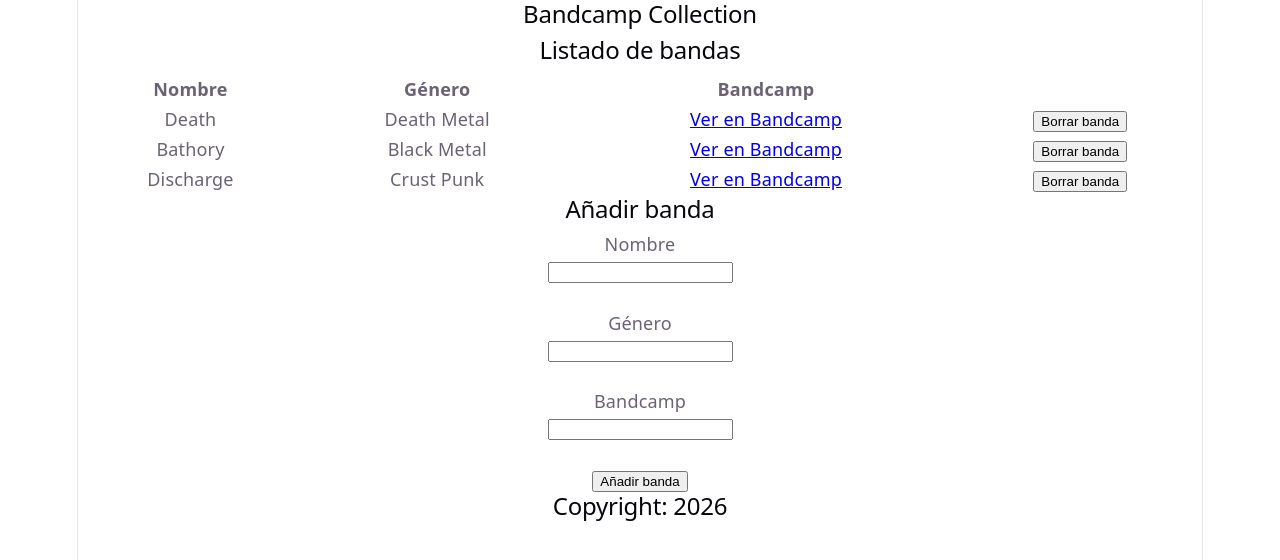
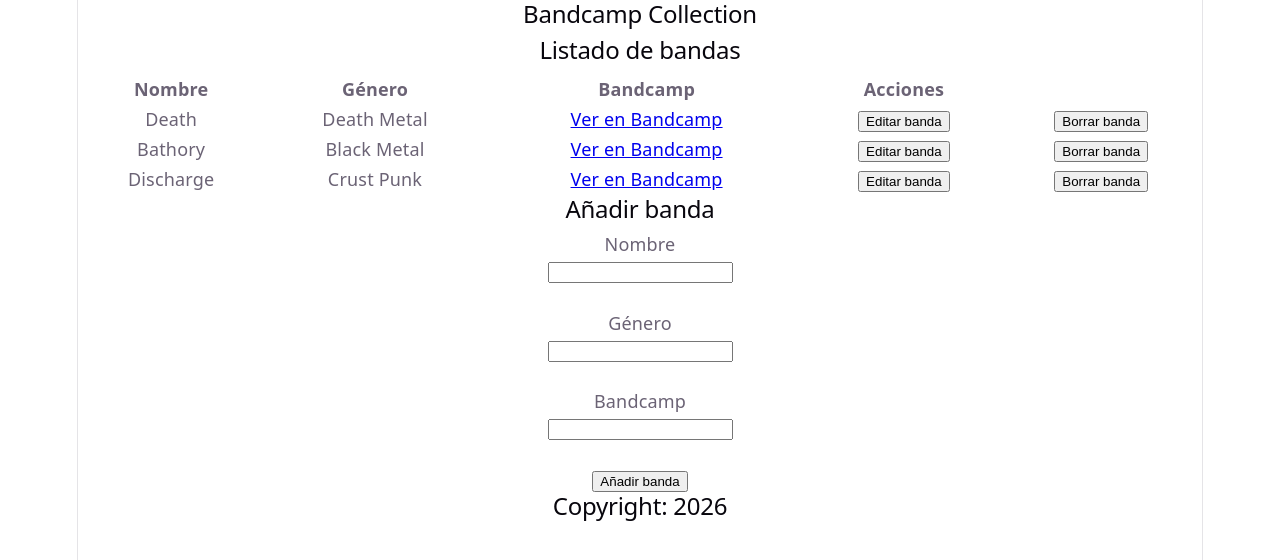
Before and after one commit to mJangelm/bandcamp-collection, a React (Vite) app: page / in a window 1280 px wide. Shown: the top 560 px of the page. Built offline with nearby package versions, Linux system fonts and the light colour scheme.

Commit message:
Crud hecho en front

```diff
--- a/src/App.tsx
+++ b/src/App.tsx
@@ -27,6 +27,8 @@
     },
   ]);
 
+  const [editingBand, setEditingBand] = useState<Band | null>(null);
+
   function addBanda(nuevaBanda: Band) {
     setBandas([...bandas, nuevaBanda]);
   }
@@ -35,11 +37,42 @@
     setBandas(bandas.filter((banda) => banda.id !== id));
   }
 
+  function editBanda(id: number) {
+    const banda = bandas.find((banda) => banda.id === id);
+
+    if (!banda) {
+      return;
+    }
+
+    console.log("Banda encontrada:", banda);
+    setEditingBand(banda);
+  }
+
+  function updateBanda(bandaEditada: Band) {
+    setBandas(
+      bandas.map((bandaActual) => {
+        if (bandaActual.id === bandaEditada.id) {
+          return bandaEditada;
+        }
+        setEditingBand(null);
+
+        return bandaActual;
+      }),
+    );
+  }
   return (
     <>
       <Header />
-      <BandList bandas={bandas} onDeleteBand={deleteBanda} />
-      <BandForm onAddBand={addBanda} />
+      <BandList
+        bandas={bandas}
+        onDeleteBand={deleteBanda}
+        onEditBand={editBanda}
+      />
+      <BandForm
+        onUpdateBand={updateBanda}
+        onAddBand={addBanda}
+        editingBand={editingBand}
+      />
       <Footer />
     </>
   );
--- a/src/components/BandCard.tsx
+++ b/src/components/BandCard.tsx
@@ -3,6 +3,7 @@
 interface BandCardProps {
   grupo: Band;
   onDeleteBand: (id: number) => void;
+  onEditBand: (id: number) => void;
 }
 
 function BandCard(props: BandCardProps) {
@@ -15,6 +16,11 @@
           Ver en Bandcamp
         </a>
       </td>
+            <td>
+        <button onClick={() => props.onEditBand(props.grupo.id)}>
+          Editar banda
+        </button>
+      </td>
       <td>
         <button onClick={() => props.onDeleteBand(props.grupo.id)}>
           Borrar banda
--- a/src/components/BandForm.tsx
+++ b/src/components/BandForm.tsx
@@ -1,11 +1,13 @@
-import { useState } from "react";
+import { useState, useEffect } from "react";
 import type { Band } from "../types/Band";
 
 interface BandFormProps {
   onAddBand: (band: Band) => void;
+  onUpdateBand: (band: Band) => void;
+  editingBand: Band | null;
 }
 
-function BandForm({ onAddBand }: BandFormProps) {
+function BandForm({ onAddBand, editingBand, onUpdateBand }: BandFormProps) {
   const [nombre, setNombre] = useState("");
   const [genero, setGenero] = useState("");
   const [enlace, setEnlace] = useState("");
@@ -16,6 +18,15 @@
     enlace?: string;
   }>({});
 
+  useEffect(() => {
+    if (!editingBand) {
+      return;
+    }
+
+    setNombre(editingBand.nombre);
+    setGenero(editingBand.genero);
+    setEnlace(editingBand.enlace);
+  }, [editingBand]);
   function handleSubmit() {
     const newErrors: typeof errors = {};
 
@@ -35,7 +46,19 @@
       setErrors(newErrors);
       return;
     }
-
+    if (editingBand) {
+      const bandaEdit: Band = {
+        id: editingBand.id,
+        nombre: nombre,
+        genero: genero,
+        enlace: enlace,
+      };
+      onUpdateBand(bandaEdit);
+      setNombre("");
+      setGenero("");
+      setEnlace("");
+      setErrors({});
+    } else {
       const nuevaBanda: Band = {
         id: Date.now(),
         nombre: nombre.trim(),
@@ -50,10 +73,11 @@
       setEnlace("");
       setErrors({});
     }
+  }
 
   return (
     <>
-      <h2>Añadir banda</h2>
+      <h2>{editingBand ? "Editar banda" : "Añadir banda"}</h2>
 
       <form
         onSubmit={(e) => {
@@ -103,7 +127,9 @@
 
         <br />
 
-        <button type="submit">Añadir banda</button>
+        <button type="submit">
+          {editingBand ? "Guardar cambios" : "Añadir banda"}
+        </button>
       </form>
     </>
   );
--- a/src/components/BandList.tsx
+++ b/src/components/BandList.tsx
@@ -4,6 +4,7 @@
 interface BandListProps {
   bandas: Band[];
   onDeleteBand: (id: number) => void;
+  onEditBand: (id: number) => void;
 }
 
 function BandList(props: BandListProps) {
@@ -20,6 +21,7 @@
             <th>Nombre</th>
             <th>Género</th>
             <th>Bandcamp</th>
+            <th>Acciones</th>
           </tr>
         </thead>
 
@@ -29,6 +31,7 @@
               key={banda.id}
               grupo={banda}
               onDeleteBand={props.onDeleteBand}
+              onEditBand={props.onEditBand}
             />
           ))}
         </tbody>
```
Lines whose indentation alone changed are shown as unchanged.
